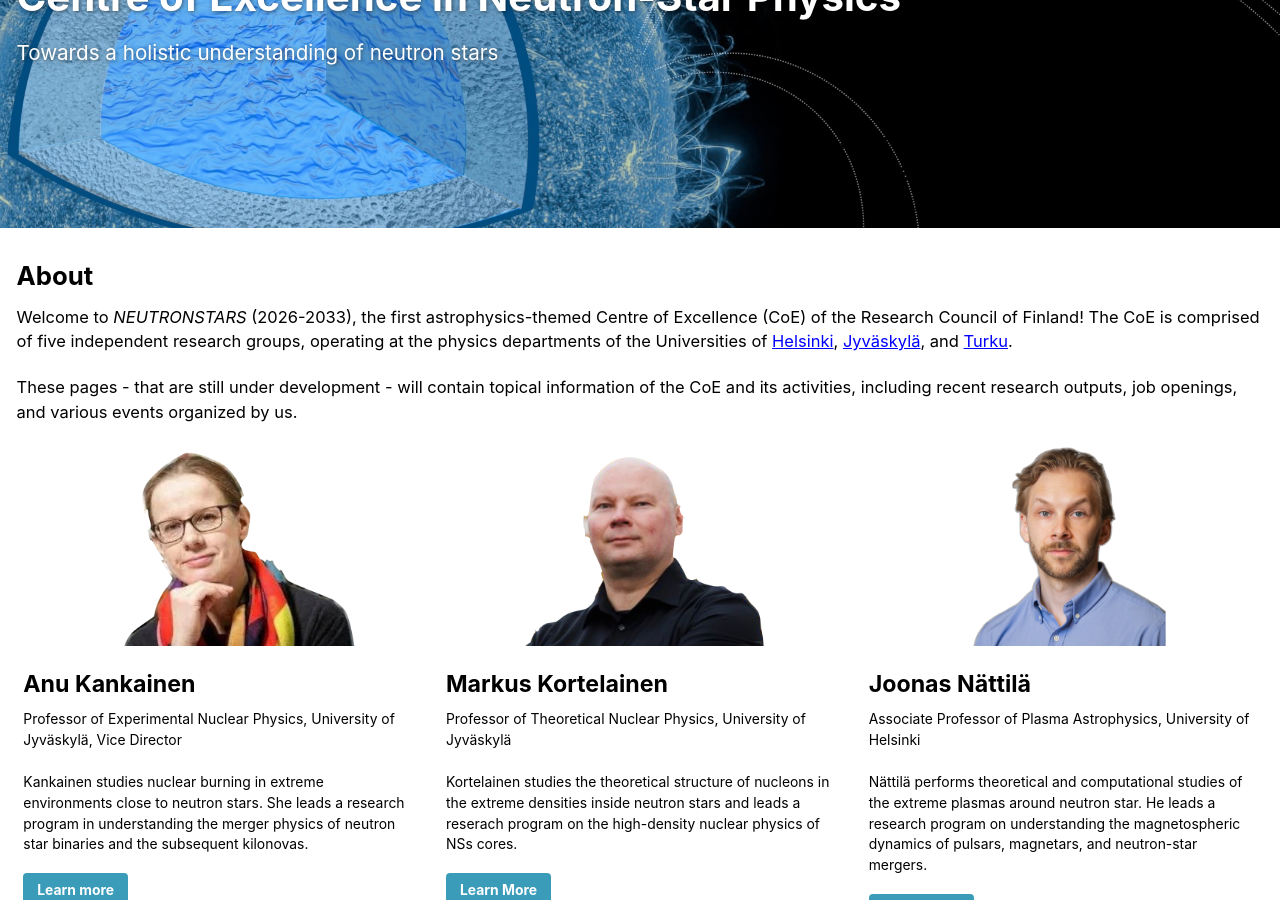
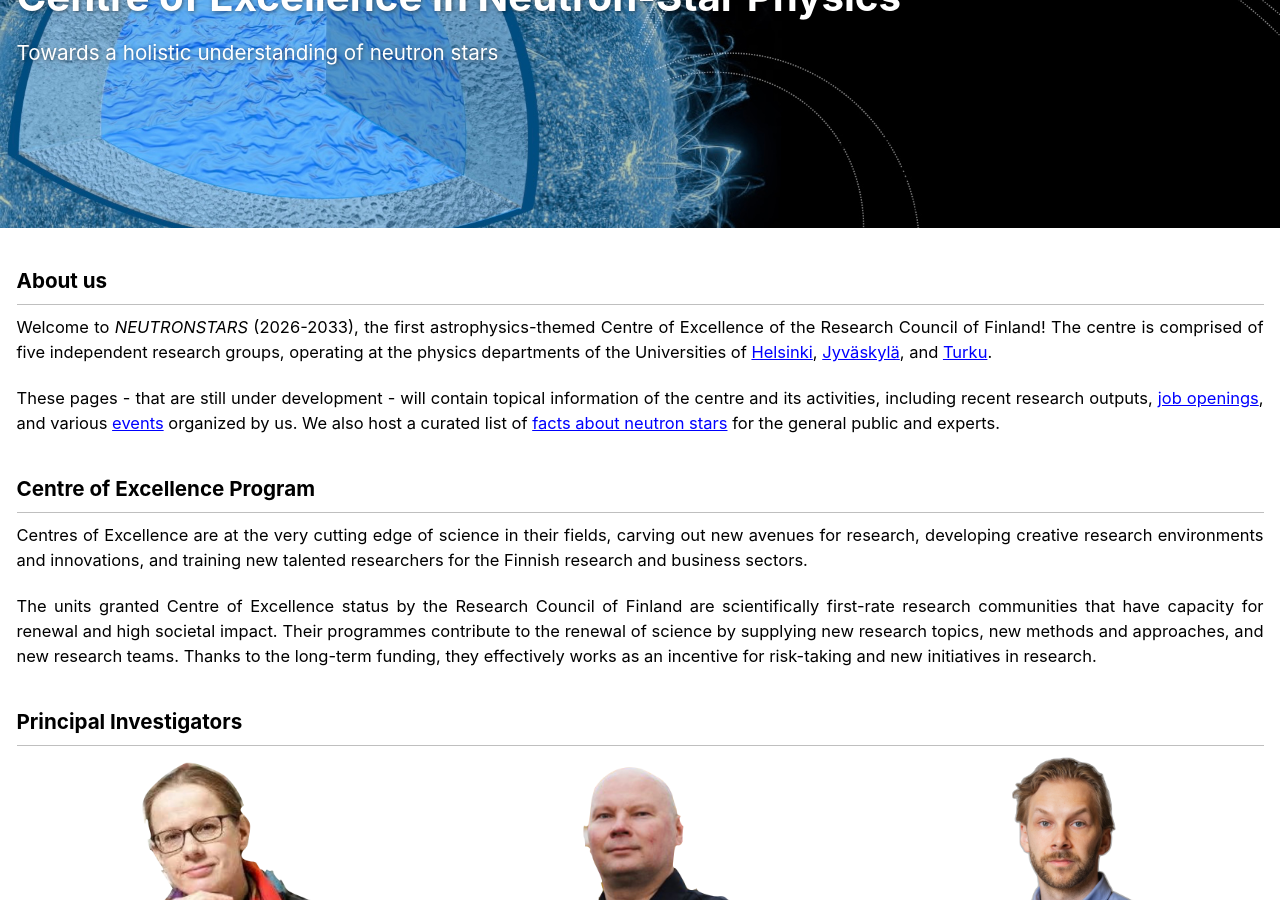
Before and after one commit to MiroPalmu/coe-website, a Jekyll site: the page built from index.md, in a window 1280 px wide and 900 px high, scrolled down 233 px. Built offline with Jekyll 4.4.1, drawn with Linux system fonts in a browser that asks for light colours; cached includes are drawn as plain includes.

Commit message:
add RCF info

```diff
--- a/index.md
+++ b/index.md
@@ -47,11 +47,25 @@ feature_row:
     btn_class: "btn--info"
 ---
 
-# About
+## About us
 
-Welcome to _NEUTRONSTARS_ (2026-2033), the first astrophysics-themed Centre of Excellence (CoE) of the Research Council of Finland! The CoE is comprised of five independent research groups, operating at the physics departments of the Universities of [Helsinki](https://www.helsinki.fi/en/faculty-science), [Jyväskylä](https://www.jyu.fi/en/science), and [Turku](https://www.utu.fi/en/university/faculty-of-science).
+{: .text-justify}
+Welcome to _NEUTRONSTARS_ (2026-2033), the first astrophysics-themed Centre of Excellence of the Research Council of Finland! The centre is comprised of five independent research groups, operating at the physics departments of the Universities of [Helsinki](https://www.helsinki.fi/en/faculty-science), [Jyväskylä](https://www.jyu.fi/en/science), and [Turku](https://www.utu.fi/en/university/faculty-of-science).
 
-These pages - that are still under development - will contain topical information of the CoE and its activities, including recent research outputs, job openings, and various events organized by us.
+{: .text-justify}
+These pages - that are still under development - will contain topical information of the centre and its activities, including recent research outputs, [job openings](jobs/), and various [events](events/) organized by us. We also host a curated list of [facts about neutron stars](neutronstars/) for the general public and experts.
+
+
+## Centre of Excellence Program
+
+{: .text-justify}
+Centres of Excellence are at the very cutting edge of science in their fields, carving out new avenues for research, developing creative research environments and innovations, and training new talented researchers for the Finnish research and business sectors.
+
+{: .text-justify}
+The units granted Centre of Excellence status by the Research Council of Finland are scientifically first-rate research communities that have capacity for renewal and high societal impact. Their programmes contribute to the renewal of science by supplying new research topics, new methods and approaches, and new research teams. Thanks to the long-term funding, they effectively works as an incentive for risk-taking and new initiatives in research.
+
+
+## Principal Investigators
 
 {% include feature_row %}
 
```
